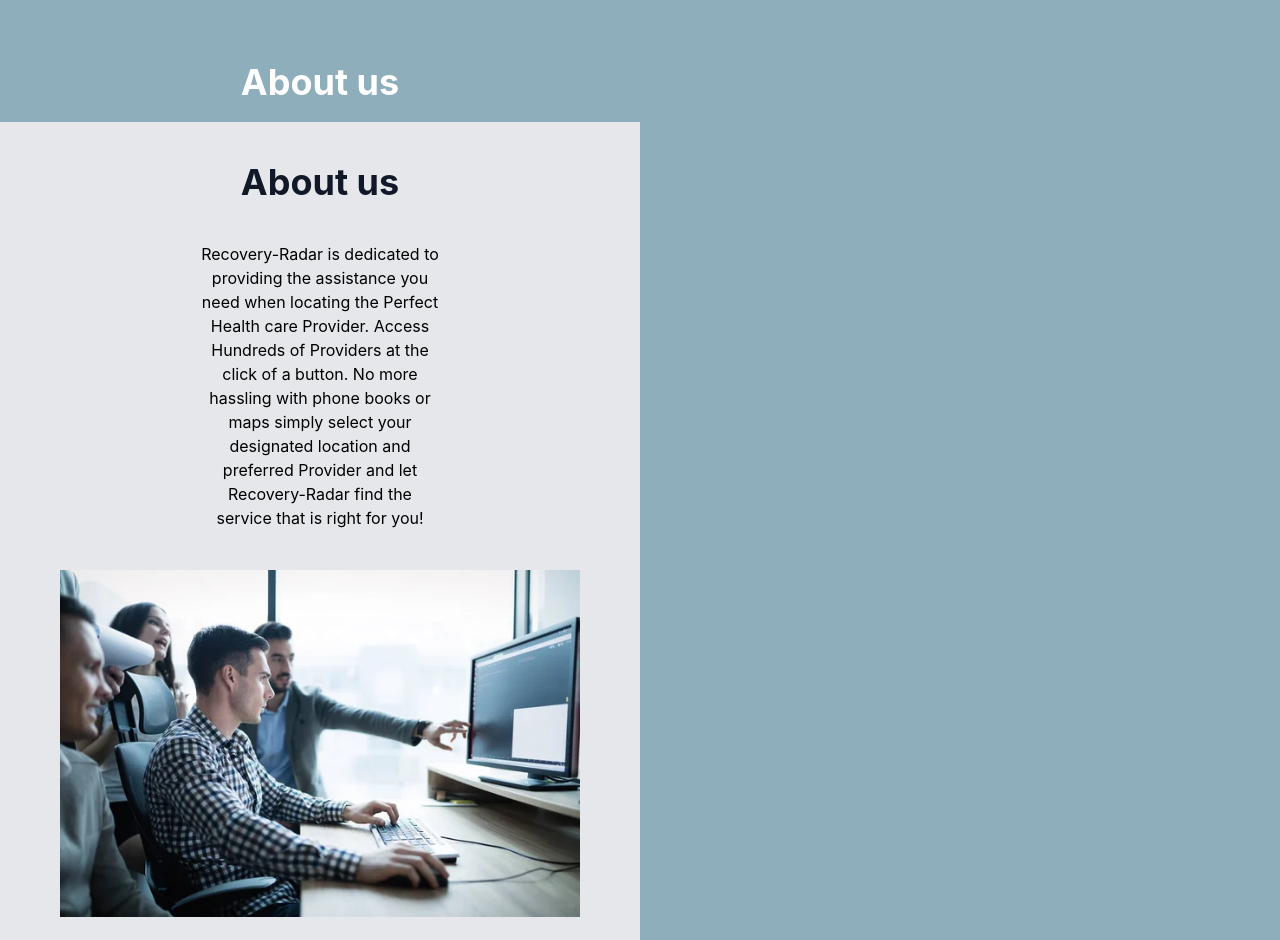
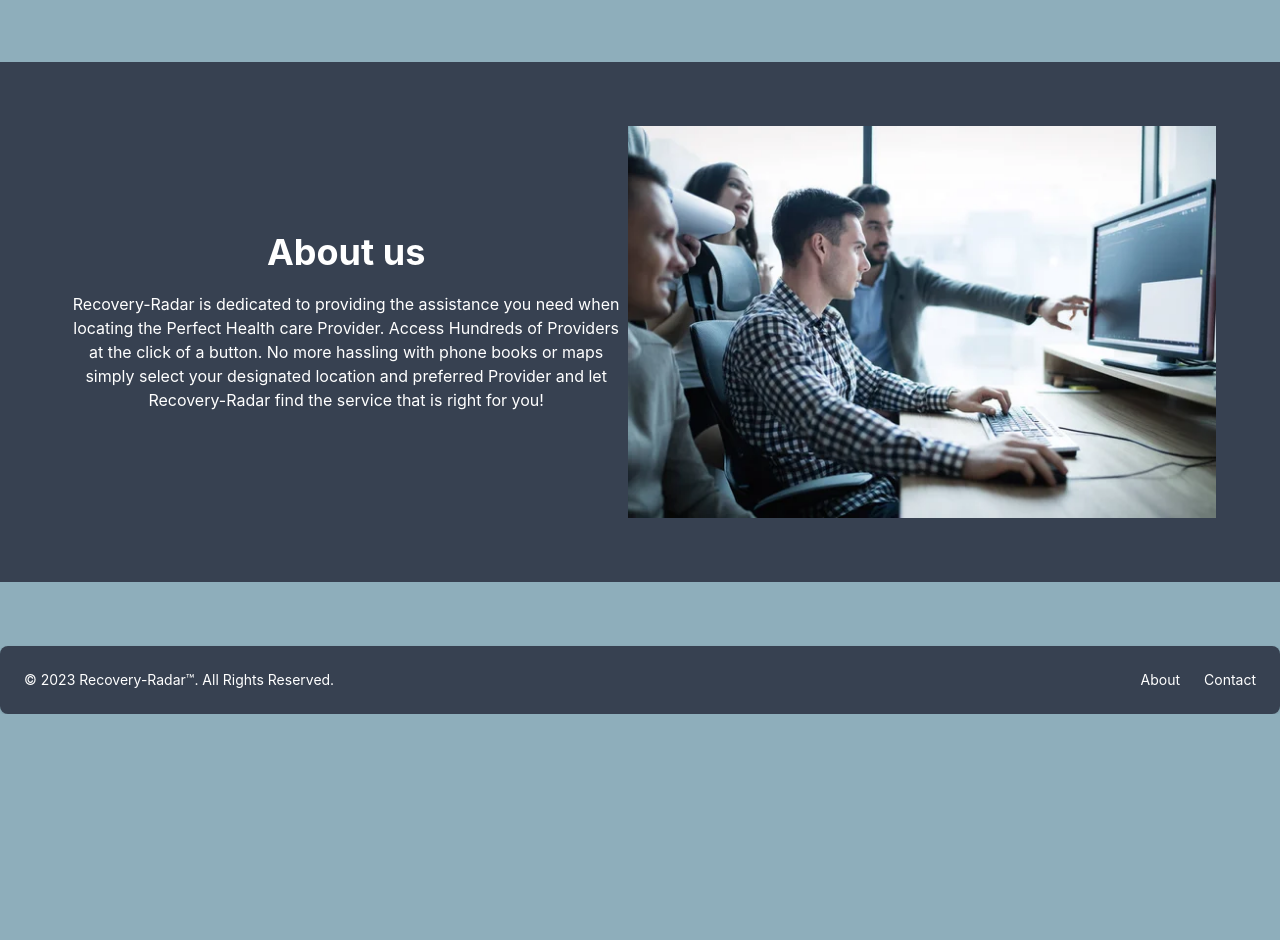
Before and after one commit to NewguyenGitHub/Recovery-Radar, a website: page index.html in a window 1280 px wide. Shown: the part 1140-2080 px from the top of the page. After the commit the page ends 1854 px from the top, so only its background shows below. Drawn offline with nearby package versions, Linux system fonts and the light colour scheme; some packages are replaced by stand-ins of ours; no server answers.

Commit message:
fixed-weird-github-conflict

```diff
--- a/index.html
+++ b/index.html
@@ -118,28 +118,19 @@
 
 
 
-    <section id="About" class="py-16"
+    <section id="About" class="py-16">
       <div class="container mx-auto py-16 px-16 flex bg-gray-700 w-full">
           <div class="w-1/2 flex flex-col text-center justify-center">
               <h2 class="text-4xl font-bold mb-5 text-white">
                   About us
               </h2>
               <p class="text-white">
-        <div class="container mx-auto py-10 px-10 flex bg-gray-200 w-auto flex-wrap justify-evenly">
-            <div class="lg:w-1/2 flex flex-col text-center justify-center">
-                <h2 class="text-4xl font-bold mb-5 text-gray-900">
-                    About us
-                </h2>
-                <p class="p-5 w-full">
                   Recovery-Radar is dedicated to providing the assistance you need when locating the Perfect Health care Provider.
                   Access Hundreds of Providers at the click of a button. No more hassling with phone books or maps simply select
                   your designated location and preferred Provider and let Recovery-Radar find the service that is right for you!
               </p>
           </div>
-
-
-
-            <div class="flex justify-center p-5">
+          <div>
               <img src=".\assets\211032.jpg">
           </div>
       </div>
```
Also changed, not shown: public/style.css. Lines whose indentation alone changed are shown as unchanged.
